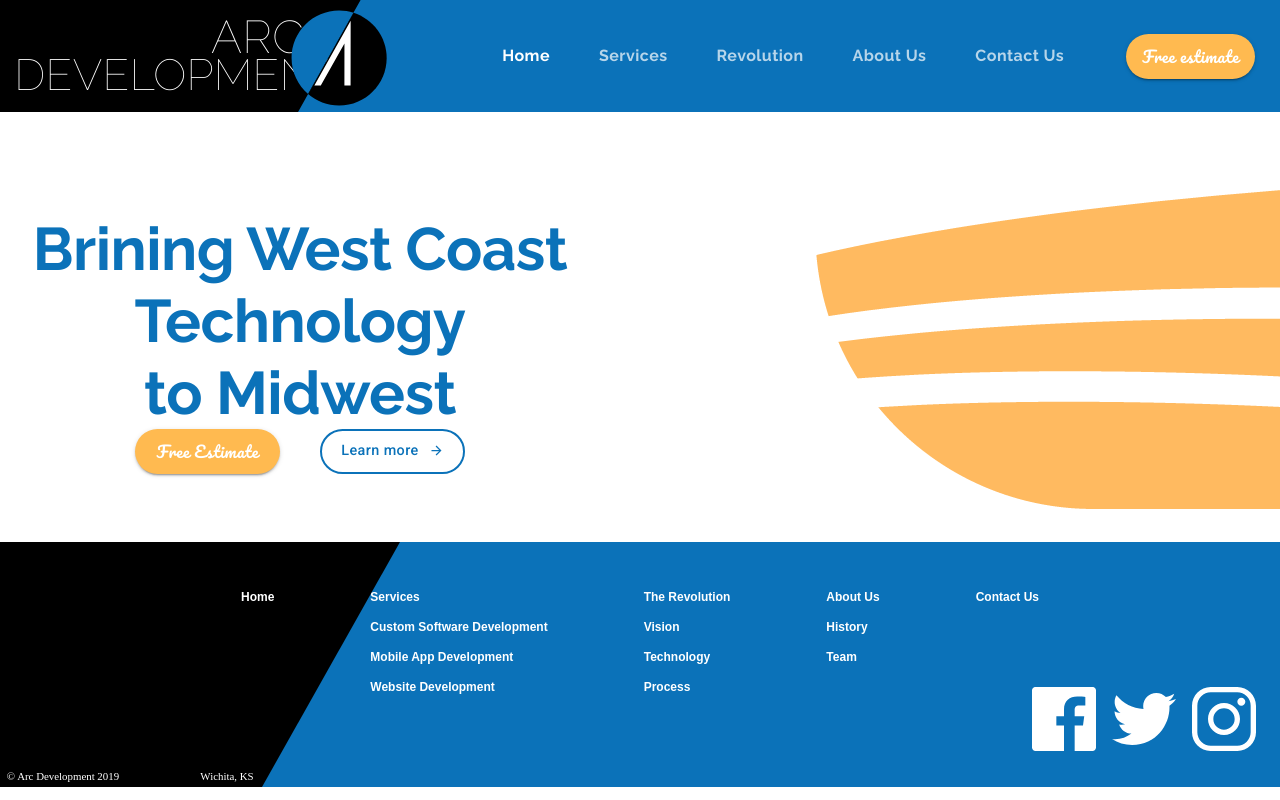
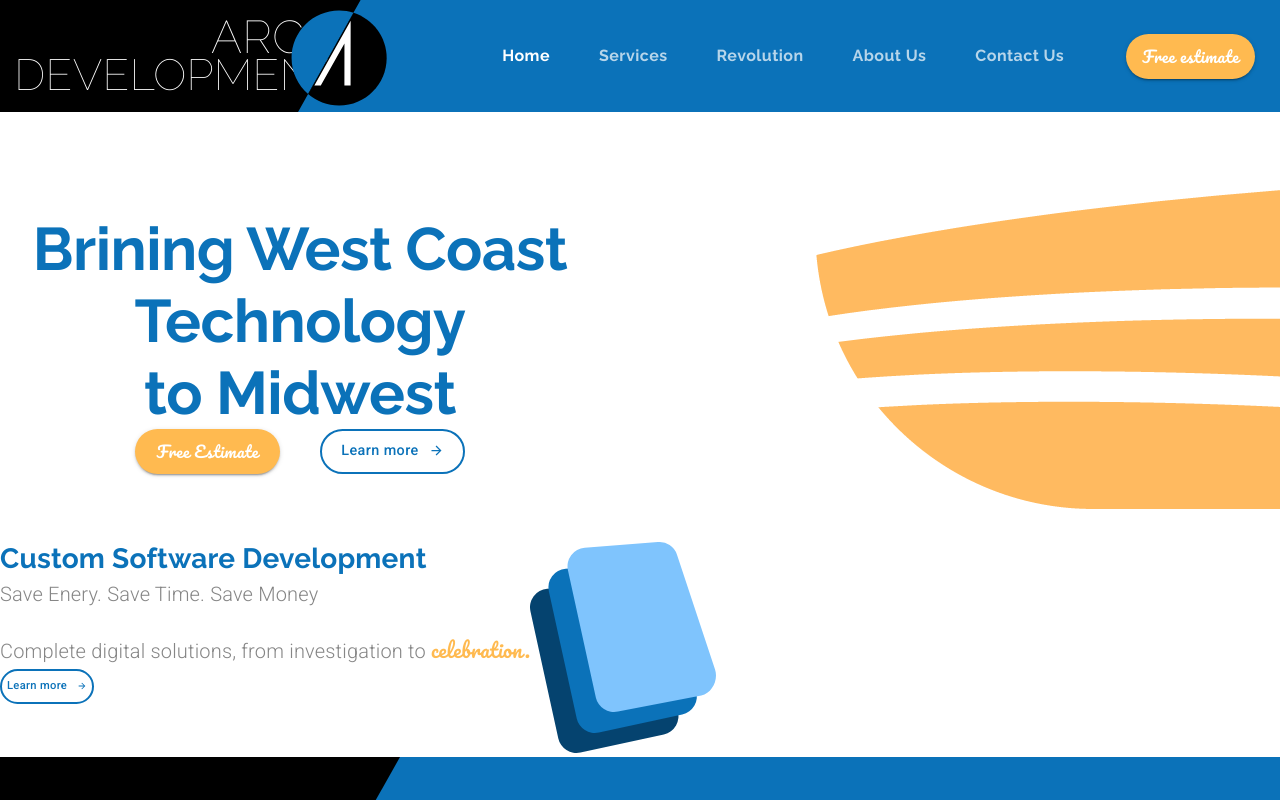
Before and after one commit to orenkole/material-ui-react, a React (Create React App) app: page / in a window 1280 px wide. Shown: the top 800 px of the page. Built offline with nearby package versions, Linux system fonts and the light colour scheme.

Commit message:
65. Creating the Services block

```diff
--- a/src/components/LandingPage.jsx
+++ b/src/components/LandingPage.jsx
@@ -2,6 +2,8 @@
 import { makeStyles } from "@material-ui/styles";
 import ButtonArrow from "./ui/ButtonArrow";
 import { Button, Grid, Typography, useTheme } from "@material-ui/core";
+
+import customSoftwareIcon from "../assets/Custom Software Icon.svg";
 
 const useStyles = makeStyles(theme => ({
   mainContainer: {
@@ -38,16 +40,16 @@
     },
   },
   learnButtonHero: {
-    borderColor: theme.palette.common.blue,
-    color: theme.palette.common.blue,
-    borderWidth: 2,
-    textTransform: "none",
-    borderRadius: 50,
-    fontFamily: "Roboto",
-    fontweight: "bold",
+    ...theme.typography.learnButton,
     fontSize: "0.9rem",
     height: 45,
     width: 145,
+  },
+  learnButton: {
+    ...theme.typography.learnButton,
+    fontSize: "0.7rem",
+    height: 35,
+    padding: 5
   },
   heroTextContainer: {
     minWidth: "21.5em",
@@ -55,6 +57,13 @@
     [theme.breakpoints.down("xs")]: {
       marginLeft: 0,
     }
+  },
+  specialText: {
+    fontFamily: "Pacifico",
+    color: theme.palette.common.orange,
+  },
+  subtitle: {
+    marginBottom: "1em",
   }
 }))
 
@@ -63,7 +72,7 @@
   const theme = useTheme();
   return (
     <Grid container direction="column" className={classes.mainContainer}>
-      <Grid item>
+      <Grid item> {/*-----Hero Block-----*/}
         <Grid container justify="flex-end" alignItems="center" direction="row">
           <Grid sm item className={classes.heroTextContainer}>
             <Typography variant="h2" align="center" >
@@ -89,6 +98,29 @@
           </Grid>
         </Grid>
       </Grid>
+      <Grid item> {/*-----Services Block-----*/}
+        <Grid container direction="row">
+          <Grid item>
+            <Typography variant="h4">
+              Custom Software Development
+            </Typography>
+            <Typography variant="subtitle1" className={classes.subtitle}>
+              Save Enery. Save Time. Save Money
+            </Typography>
+            <Typography variant="subtitle1">
+              Complete digital solutions, from investigation to{" "}
+              <span className={classes.specialText}>celebration.</span>
+            </Typography>
+            <Button variant="outlined" className={classes.learnButton}>
+              <span style={{ marginRight: 10 }}>Learn more</span>
+              <ButtonArrow width={10} height={10} fill={`${theme.palette.common.blue}`} />
+            </Button>
+          </Grid>
+          <Grid item>
+            <img alt="custom software icon" src={customSoftwareIcon} />
+          </Grid>
+        </Grid>
+      </Grid>
     </Grid>
   )
 }
--- a/src/components/ui/Theme.js
+++ b/src/components/ui/Theme.js
@@ -2,6 +2,7 @@
 
 const arcBlue = "#0B72B9";
 const arcOrange = "#FFBA50";
+const arcGrey = "#868686";
 
 export default createMuiTheme({
   // values to overwrite in default theme
@@ -36,6 +37,31 @@
       fontWeight: 700,
       fontsize: "2.5rem",
       color: `${arcBlue}`
+    },
+    h3: {
+      fontFamily: "Pacifico",
+      fontSize: "2.5rem",
+      color: arcBlue
+    },
+    h4: {
+      fontFamily: "Raleway",
+      fontSize: "1.75rem",
+      color: `${arcBlue}`,
+      fontWeight: 700,
+    },
+    subtitle1: {
+      fontSize: "1.25rem",
+      fontWeight: 300,
+      color: `${arcGrey}`,
+    },
+    learnButton: {
+      borderColor: arcBlue,
+      color: arcBlue,
+      borderWidth: 2,
+      textTransform: "none",
+      borderRadius: 50,
+      fontFamily: "Roboto",
+      fontweight: "bold",
     }
   }
 });
```
